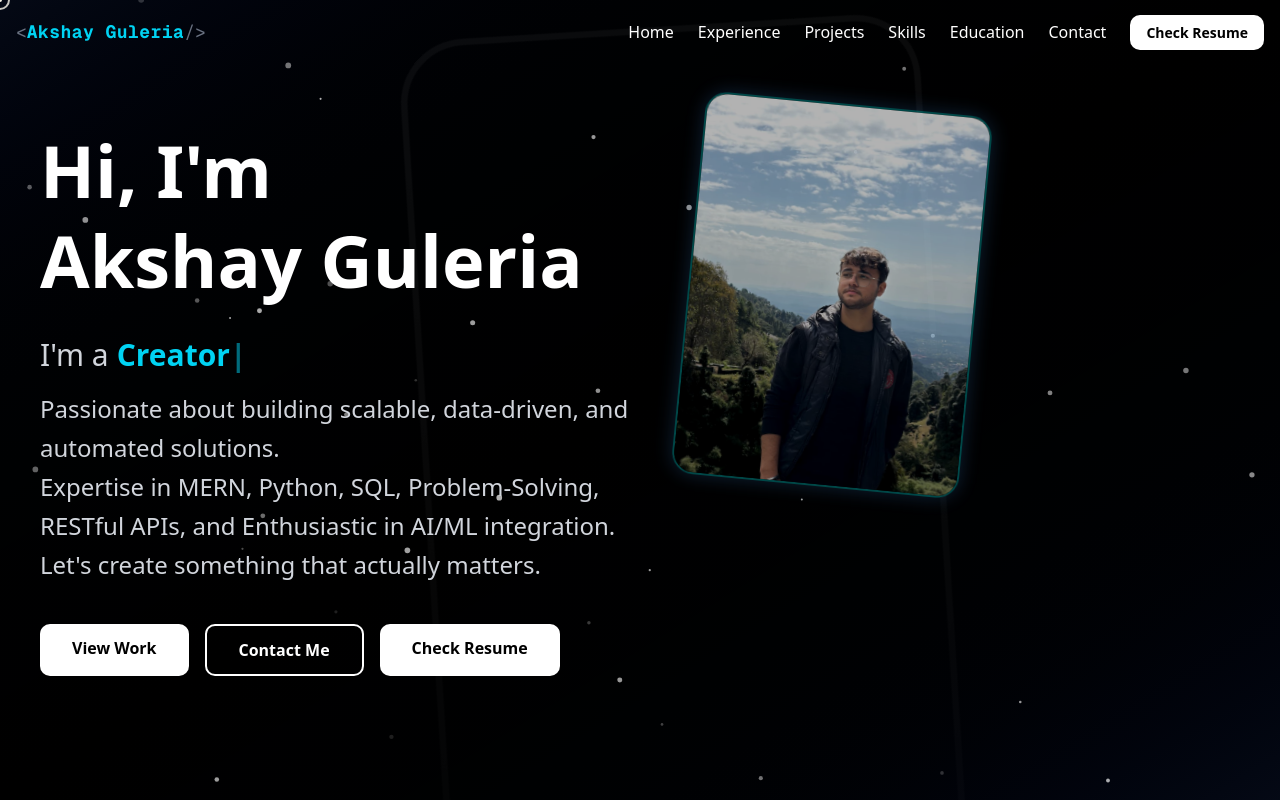
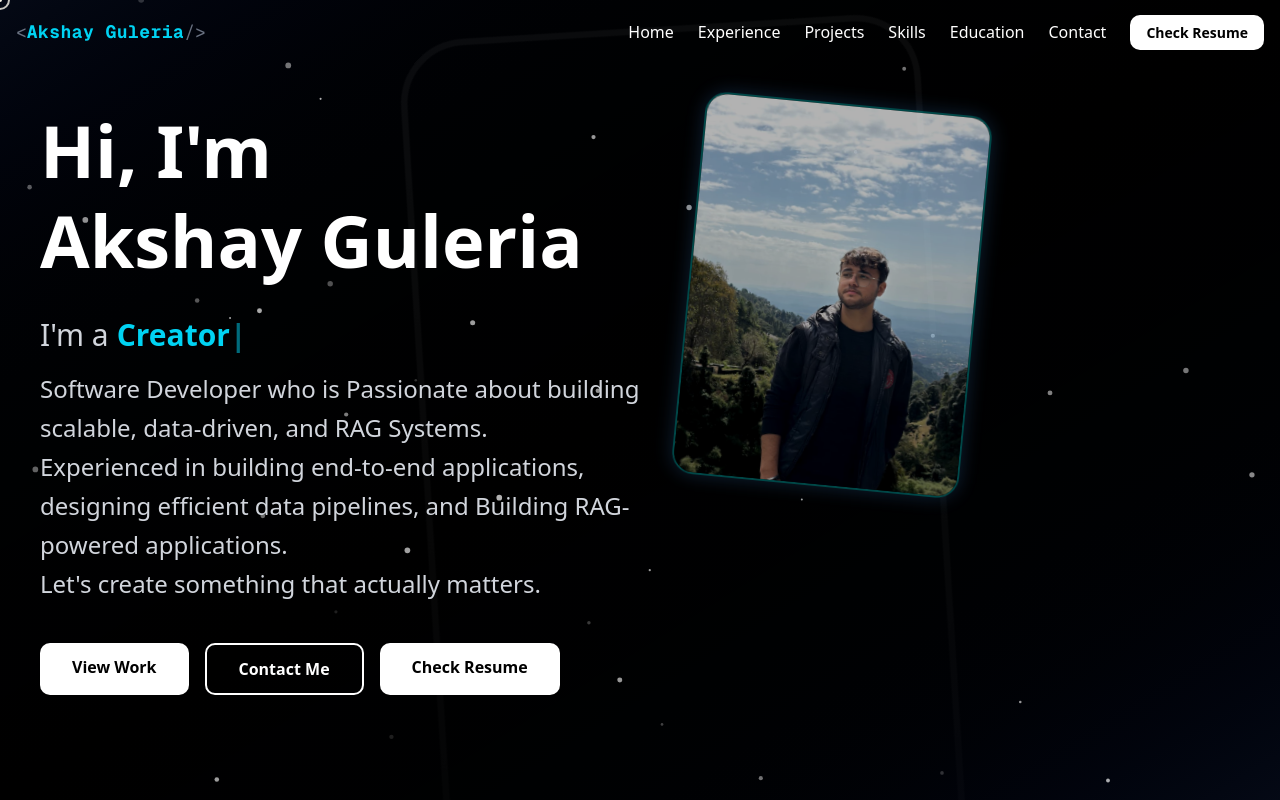
Before and after one commit to Akshayguleria22/portfolio, a Next.js app: page / in a window 1280 px wide. Shown: the top 800 px of the page. Built offline with nearby package versions, Linux system fonts and the light colour scheme.

Commit message:
Some changes in hero and certifications components. Please review the changes and commit them with an appropriate message.

```diff
--- a/components/Certifications.tsx
+++ b/components/Certifications.tsx
@@ -5,7 +5,7 @@ import { Card, CardContent, CardDescription, CardHeader, CardTitle } from "@/com
 
 const certifications = [
   {
-    title: "Full Stack Development with Java",
+    title: "Full Stack Development with Java and Angular",
     issuer: "Infosys Springboard",
     date: "2025",
     icon: "💻"
--- a/components/Hero.tsx
+++ b/components/Hero.tsx
@@ -74,12 +74,11 @@ export default function Hero() {
               </span>
             </p>
             <p className="text-base sm:text-lg md:text-xl lg:text-2xl leading-relaxed">
-              Passionate about building scalable, data-driven, and automated
-              solutions.
+              Software Developer who is Passionate about building scalable, data-driven, and RAG Systems.
               <br className="hidden sm:block" />
               <span className="sm:inline block mt-1 sm:mt-0">
-                Expertise in MERN, Python, SQL, Problem-Solving, RESTful APIs,
-                and Enthusiastic in AI/ML integration.
+                Experienced in building end-to-end applications, designing efficient data pipelines,
+                and Building RAG-powered applications.
               </span>
               <br className="hidden sm:block" />
               <span className="sm:inline block mt-1 sm:mt-0">
```
